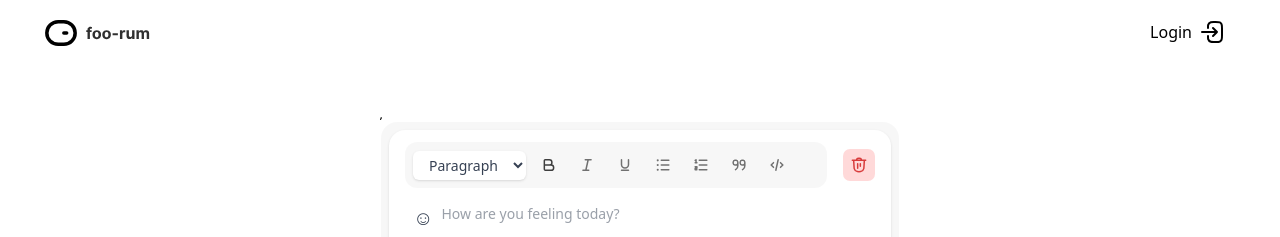
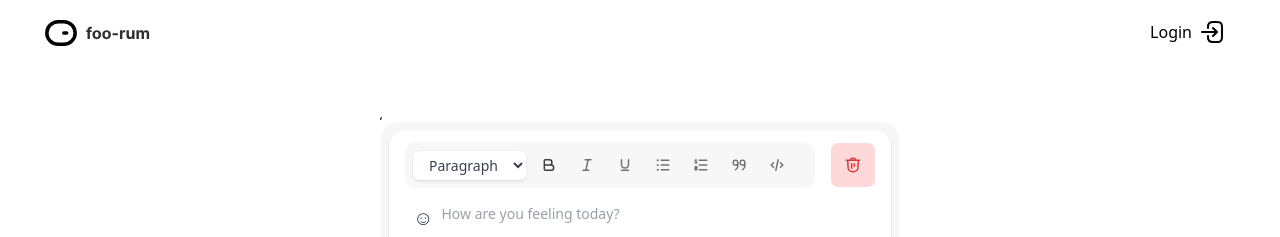
Before and after one commit to agarwalnitika/social-app-ui, a React (Vite) app: page / in a window 1280 px wide. Shown: the top 237 px of the page. Built offline with nearby package versions, Linux system fonts and the light colour scheme.

Commit message:
minor fix

```diff
--- a/src/components/common/PostInput.tsx
+++ b/src/components/common/PostInput.tsx
@@ -99,7 +99,11 @@ const PostInputBox = ({ onPostPublish }: { onPostPublish: () => void }) => {
           <div className="shrink-0 ml-2">
             <IconWithToast
               icon={
-                <IconWrapper bgColor="bg-[#FF000026]" disableInteraction>
+                <IconWrapper
+                  bgColor="bg-[#FF000026]"
+                  size="w-11 h-11"
+                  disableInteraction
+                >
                   <DeleteIcon />
                 </IconWrapper>
               }
```
